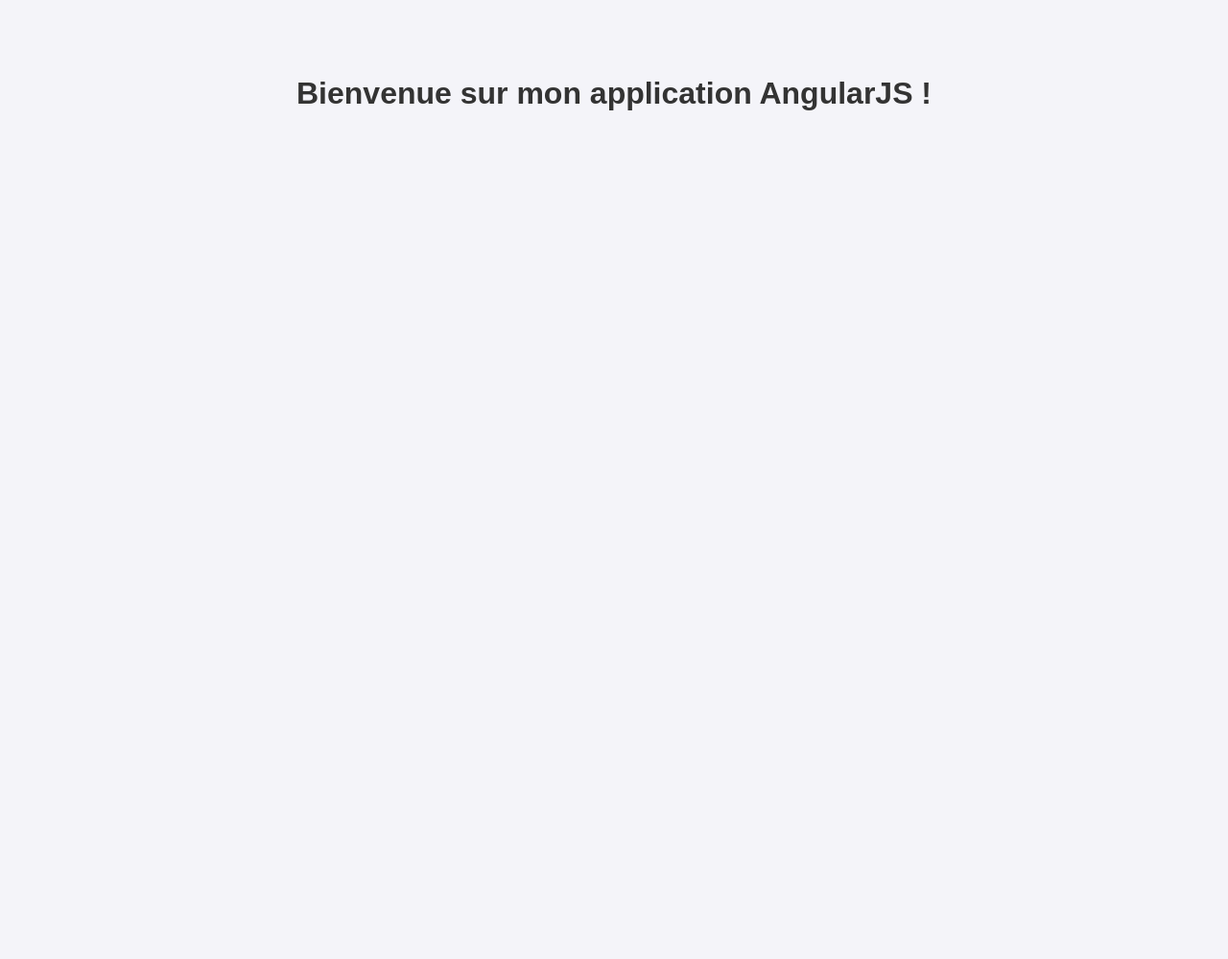
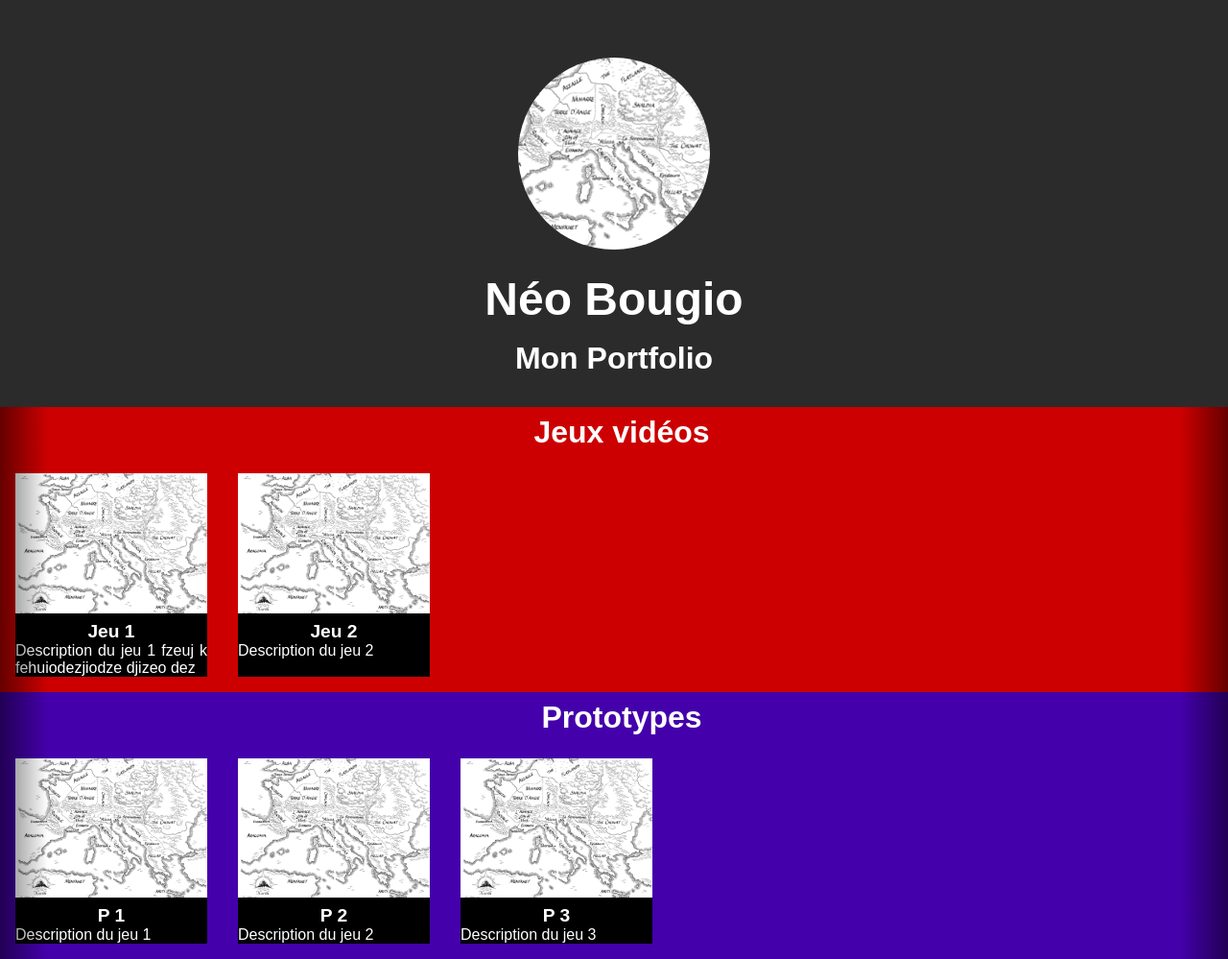
Before and after one commit to NeoEtIchiro/Portfolio, a website: page public/index.html in a window 1280 px wide. Shown: the whole page at 96% size. Before the commit the page ends 800 px from the top, so only its background shows below. Drawn offline with nearby package versions, Linux system fonts and the light colour scheme.

Commit message:
Des ombres s"affiche sur le côté des sections

```diff
--- a/public/index.html
+++ b/public/index.html
@@ -1,17 +1,76 @@
 <!DOCTYPE html>
-<html lang="en">
+<html lang="en" ng-app="myApp">
 <head>
-  <meta charset="UTF-8">
-  <meta name="viewport" content="width=device-width, initial-scale=1.0">
-  <title>My AngularJS App</title>
-  <link rel="stylesheet" href="../src/assets/styles.css">
+    <meta charset="UTF-8">
+    <meta name="viewport" content="width=device-width, initial-scale=1.0">
+    <title>Mon Portfolio</title>
+    <link rel="stylesheet" href="..\src\assets\styles.css">
 </head>
-<body ng-app="myApp">
-  <div ng-controller="MainController">
-    <h1>{{ message }}</h1>
-  </div>
-  <script src="../node_modules/angular/angular.min.js"></script>
-  <script src="../src/app/app.module.js"></script>
-  <script src="../src/app/app.controller.js"></script>
+<body ng-controller="MainController">
+    <div class="container">
+        <img ng-src="{{profileImagePath}}" alt="Profile Image" class="profile-image">
+        <div class="name">{{name}}</div>
+        <h1 id="portfolioTitle">Mon Portfolio</h1>
+    </div>
+
+    <div class="container games" ng-repeat="section in sections" ng-style="{'background-color': section.color}">
+        <h1 class="containerTitle">{{section.title}}</h1>
+        <div class="projects" id="projects-{{section.title}}">
+            <div class="project" ng-repeat="item in section.items">
+                <img ng-src="{{item.img}}" alt="{{item.title}}" class="projectImage">
+                <div class="projectTitle">{{item.title}}</div>
+                <div class="projectDescription">{{item.description}}</div>
+            </div>
+        </div>
+    </div>
+
+    <script src="..\node_modules\angular\angular.min.js"></script>
+    <script src="..\src\app\app.controller.js"></script>
+    <script>
+        // JavaScript pour empêcher le drag des images
+        document.addEventListener('DOMContentLoaded', function() {
+            const images = document.querySelectorAll('img');
+            images.forEach(img => {
+                img.addEventListener('dragstart', (e) => {
+                    e.preventDefault();
+                });
+            });
+
+            // JavaScript pour ajouter le défilement horizontal avec clic et déplacement
+            const projectContainers = document.querySelectorAll('.projects');
+            projectContainers.forEach(container => {
+                let isDown = false;
+                let startX;
+                let scrollLeft;
+
+                container.addEventListener('mousedown', (e) => {
+                    isDown = true;
+                    console.log("mousedown");
+                    container.classList.add('active');
+                    startX = e.pageX - container.offsetLeft;
+                    scrollLeft = container.scrollLeft;
+                    e.preventDefault(); // Empêche le comportement par défaut
+                });
+
+                container.addEventListener('mouseleave', () => {
+                    isDown = false;
+                    container.classList.remove('active');
+                });
+
+                container.addEventListener('mouseup', () => {
+                    isDown = false;
+                    container.classList.remove('active');
+                });
+
+                container.addEventListener('mousemove', (e) => {
+                    if (!isDown) return;
+                    e.preventDefault();
+                    const x = e.pageX - container.offsetLeft;
+                    const walk = x - startX; // Déplace exactement avec la souris
+                    container.scrollLeft = scrollLeft - walk;
+                });
+            });
+        });
+    </script>
 </body>
 </html>
--- a/src/app/app.controller.js
+++ b/src/app/app.controller.js
@@ -1,3 +1,23 @@
-angular.module('myApp').controller('MainController', function($scope) {
-    $scope.message = 'Bienvenue sur mon application AngularJS !';
-  });
+angular.module('myApp', [])
+.controller('MainController', ['$scope', function($scope) {
+    $scope.profileImagePath = "../public/profilePic.png"; // Remplacez par le chemin de votre image
+    $scope.name = 'Néo Bougio'; // Remplacez par votre nom et prénom
+
+    $scope.sections = [
+        {
+            title: "Jeux vidéos",
+            color: "#cc0000",
+            items: [{img: "../public/profilePic.png", title: "Jeu 1", description: "Description du jeu 1 fzeuj k fehuiodezjiodze djizeo dez"},
+                    {img: "../public/profilePic.png", title: "Jeu 2", description: "Description du jeu 2"},
+            ]
+        },
+        {
+            title: "Prototypes",
+            color: "#4400aa",
+            items: [{img: "../public/profilePic.png", title: "P 1", description: "Description du jeu 1"},
+                    {img: "../public/profilePic.png", title: "P 2", description: "Description du jeu 2"},
+                    {img: "../public/profilePic.png", title: "P 3", description: "Description du jeu 3"},
+            ]
+        },
+    ]
+}]);
--- a/src/assets/styles.css
+++ b/src/assets/styles.css
@@ -1,7 +1,114 @@
 body {
-    font-family: Arial, sans-serif;
-    background-color: #f4f4f9;
-    color: #333;
-    text-align: center;
-    padding: 50px;
-  }
+  justify-content: center;
+  box-sizing: border-box;
+  height: 100vh;
+  margin: 0;
+  font-family: Arial, sans-serif;
+  background-color: #2b2b2b;
+}
+
+.container {
+  text-align: center;
+  color: white;
+  margin: 0;
+  width: 100%;
+}
+
+.profile-image {
+  width: 200px;
+  height: 200px;
+  border-radius: 50%;
+  margin-top: 60px;
+  object-fit: cover;
+}
+
+.name {
+  margin-top: 20px;
+  font-size: 3em;
+  font-weight: bold;
+}
+
+#portfolioTitle{
+  margin: 16px;
+  margin-bottom: 32px;;
+}
+
+.games{
+  position: relative;
+  overflow: hidden;
+  text-align: center;
+  justify-content: center;
+  box-sizing: border-box;
+  width: 100%;
+  box-shadow: 8px 8px 8px rgba(0, 0, 0, 0.5);
+}
+
+.containerTitle{
+  margin: 8px;
+  width: 100%;
+  flex: 1;
+}
+
+.projectImage{
+  width: 200Px;
+}
+
+.projects{
+  display: flex;
+  width: 100%;
+  justify-content: flex-start;
+  overflow-x: auto; /* Permet le défilement horizontal */
+  cursor:grab;
+}
+
+.projects::before,
+.projects::after {
+  content: '';
+  position: absolute;
+  top: 0;
+  bottom: 0;
+  width: 50px; /* Largeur de l'ombre */
+  pointer-events: none; /* Permet de cliquer à travers l'ombre */
+  z-index: 1;
+}
+
+.projects::before {
+  left: 0;
+  background: linear-gradient(to right, rgba(0, 0, 0, 0.5), transparent); /* Ombre à gauche */
+}
+
+.projects::after {
+  right: 0;
+  background: linear-gradient(to left, rgba(0, 0, 0, 0.5), transparent); /* Ombre à droite */
+}
+
+.projects:active {
+  cursor: grabbing; /* Change le curseur lorsque l'utilisateur clique et maintient */
+}
+
+.projects::-webkit-scrollbar {
+  display: none; /* Pour les navigateurs basés sur WebKit */
+}
+
+.project{
+  background-color: black;
+  transition: transform 0.3s ease;
+  margin: 16px;
+  width: 200px;
+  max-width: 200px;
+}
+
+.project:hover {
+  transform: scale(1.1); /* Applique un zoom de 10% lorsque la souris est dessus */
+}
+
+.projectTitle{
+  margin-top: 4px;
+  font-weight: bold;
+  font-size: 1.2em;
+}
+
+.projectDescription{
+  width: 200px;
+  text-align:justify;
+}
```
Also changed, not shown: public/profilePic.png (added).
